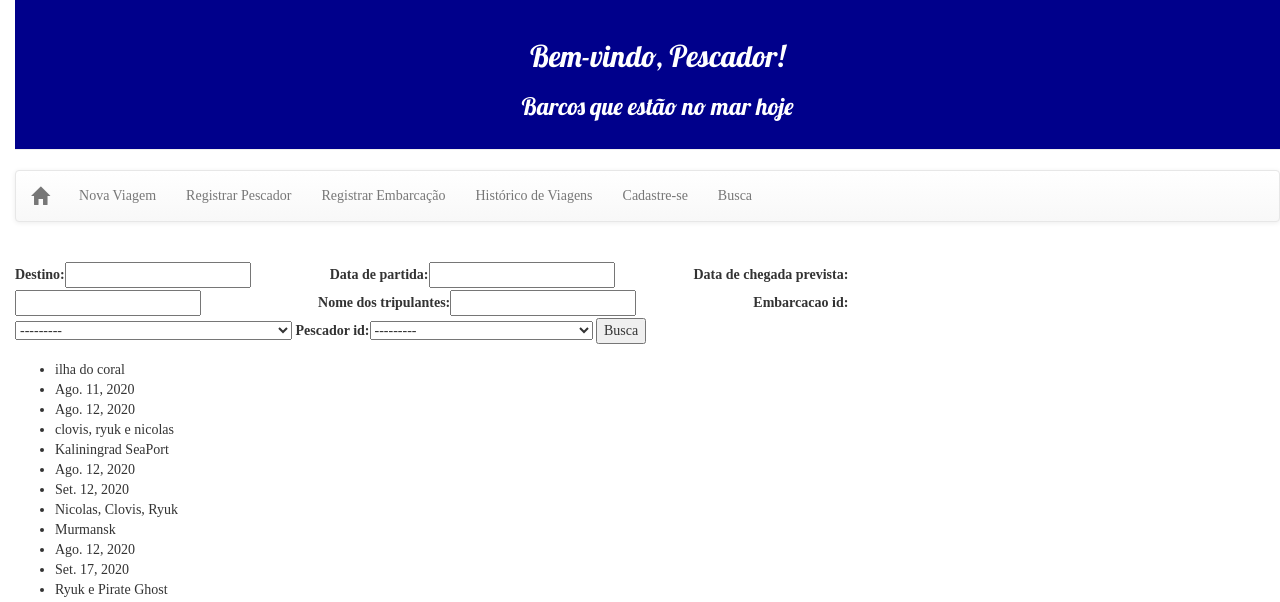
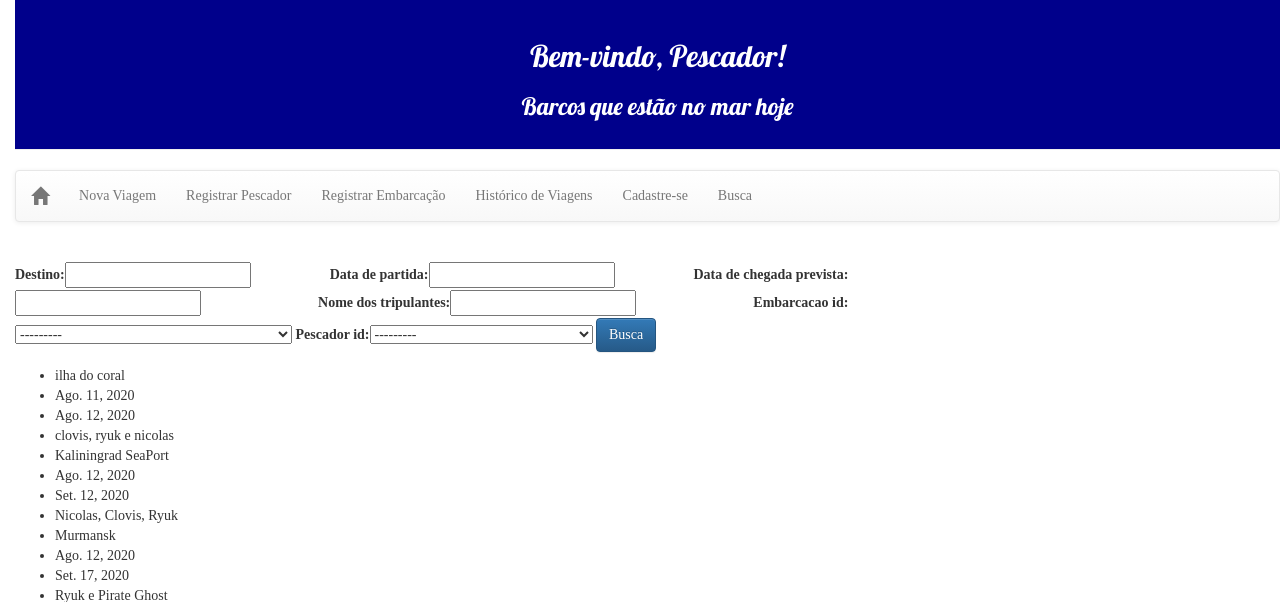
Before and after one commit to CamilaBodack/quem-foi-para-o-mar, a Django app: page /index/busca_viagens/ in a window 1280 px wide. Shown: the top 602 px of the page. Run offline with Django 3.2, Linux system fonts and the light colour scheme; data comes from the database, SQL or seed files in the repository; some libraries are stand-ins or nearby versions.

Commit message:
altera cor do botao de busca para azul

```diff
--- a/quem_foi_para_mar_core/templates/quem_foi_para_mar_core/busca_viagens.html
+++ b/quem_foi_para_mar_core/templates/quem_foi_para_mar_core/busca_viagens.html
@@ -3,7 +3,7 @@
 {% block content %}
         <form method="get">
             {{ filter.form|bootstrap }}
-            <button type="submit">Busca</button>
+            <button type="submit" class="save btn btn-primary">Busca</button>
         </form>
   <ul>
     {% for viagem in filter.qs %}
--- a/quem_foi_para_mar_core/templates/quem_foi_para_mar_core/cadastrar_embarcacao.html
+++ b/quem_foi_para_mar_core/templates/quem_foi_para_mar_core/cadastrar_embarcacao.html
@@ -6,5 +6,4 @@
             {{ form|bootstrap }}
         <button type="submit" class="save btn btn-primary">Salvar</button>
     </form>
-    <a href="/index">Pagina inicial</a>
 {% endblock %}
```
